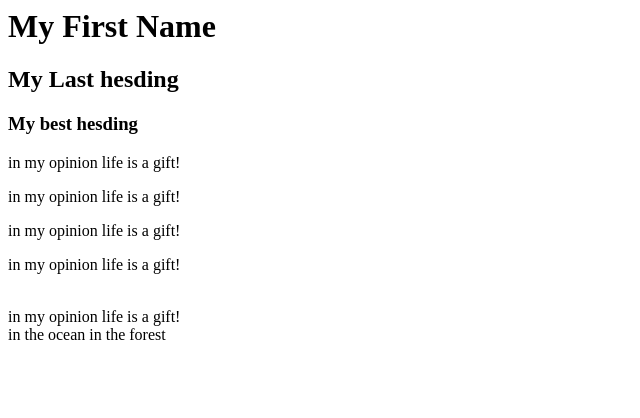
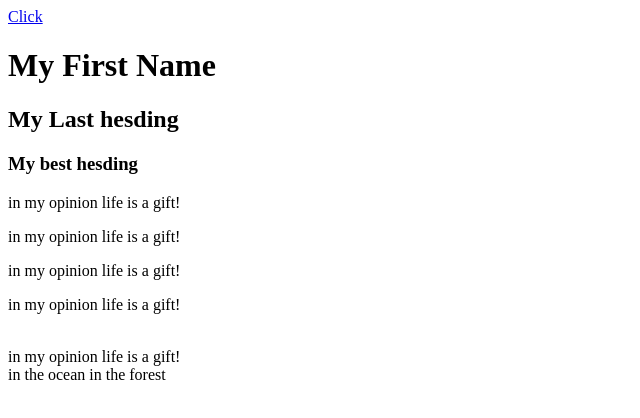
Before and after one commit to zahra5217/reactCourse, a plain HTML site: page starthtml.html in a window 1280 px wide. Shown: the whole page, without its empty margins (0-640 px from the left). Drawn offline with Linux system fonts and the light colour scheme.

Commit message:
'starthtml'

```diff
--- a/starthtml.html
+++ b/starthtml.html
@@ -1,14 +1,15 @@
 <html>
     <body>
+        <a href="https://google.com">Click</a>
         <h1> My First Name        </h1>
         <h2> My Last hesding       </h2>
         <h3> My best hesding       </h3>
 
+        <p title="my opinion">in my opinion life is a gift!</p>
         <p>in my opinion life is a gift!</p>
         <p>in my opinion life is a gift!</p>
         <p>in my opinion life is a gift!</p>
-        <p>in my opinion life is a gift!</p>
-        <br>in my opinion life is a gift!</br
+        <br>in my opinion life is a gift!</br>
 
         <span>in the ocean</span>
         <span>in the forest</span>
```
